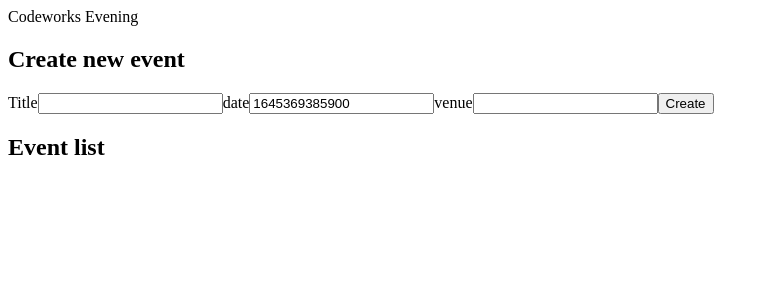
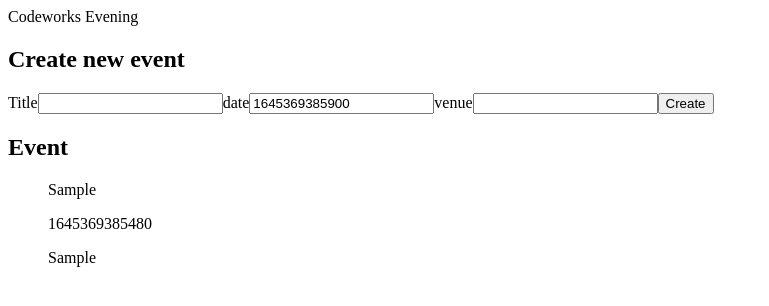
Before and after one commit to alisha0815/event_tracker_app, a React (Create React App) app in the folder client/: page / in a window 1280 px wide. Both pictures are taken after typing "Sample", "Sample" into the empty fields and a click on the button "Create". Shown: the top 306 px of the page, without its empty margins (0-769 px from the left). Built offline with nearby package versions, Linux system fonts and the light colour scheme; no server answers; the HTML template or start-up script is replaced by a standard one.

Commit message:
events render

```diff
--- a/client/src/App.js
+++ b/client/src/App.js
@@ -1,6 +1,7 @@
 import { useEffect, useState } from 'react';
 // import styled from 'styled-components';
 import EventForm from './components/eventForm';
+import EventList from './components/eventList';
 
 function App() {
   const [event, setEvent] = useState({
@@ -44,6 +45,7 @@ function App() {
         setEvents={setEvents}
         inputHandler={inputHandler}
       />
+      <EventList event={event} events={events} />
     </>
   );
 }
--- a/client/src/components/eventForm.jsx
+++ b/client/src/components/eventForm.jsx
@@ -41,7 +41,6 @@ const EventForm = ({ event, setEvent, events, setEvents, inputHandler }) => {
         />
         <button type="submit">Create</button>
       </form>
-      <EventList key={event.id} evnets={events} />
     </>
   );
 };
--- a/client/src/components/eventList.jsx
+++ b/client/src/components/eventList.jsx
@@ -2,10 +2,18 @@ import React from 'react';
 
 const EventList = ({ events }) => {
   return (
-    <>
-      <h2>Event list</h2>
-      {/* <ul>{events.map((item) => console.log)}</ul> */}
-    </>
+    <div>
+      <h2>Event</h2>
+      <ul>
+        {events.map((item) => (
+          <div key={item.id}>
+            <p>{item.title}</p>
+            <p>{item.date}</p>
+            <p>{item.venue}</p>
+          </div>
+        ))}
+      </ul>
+    </div>
   );
 };
 
```
